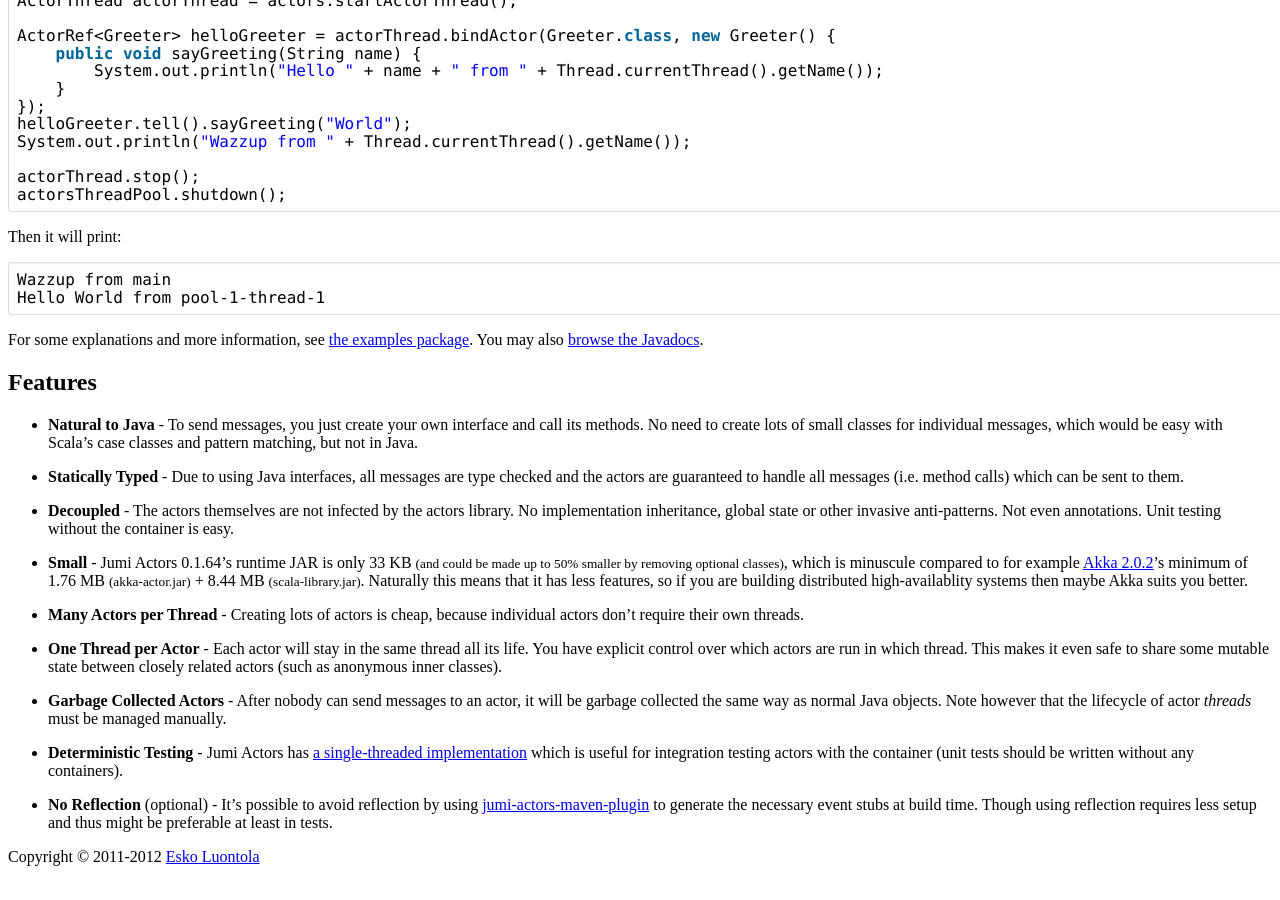
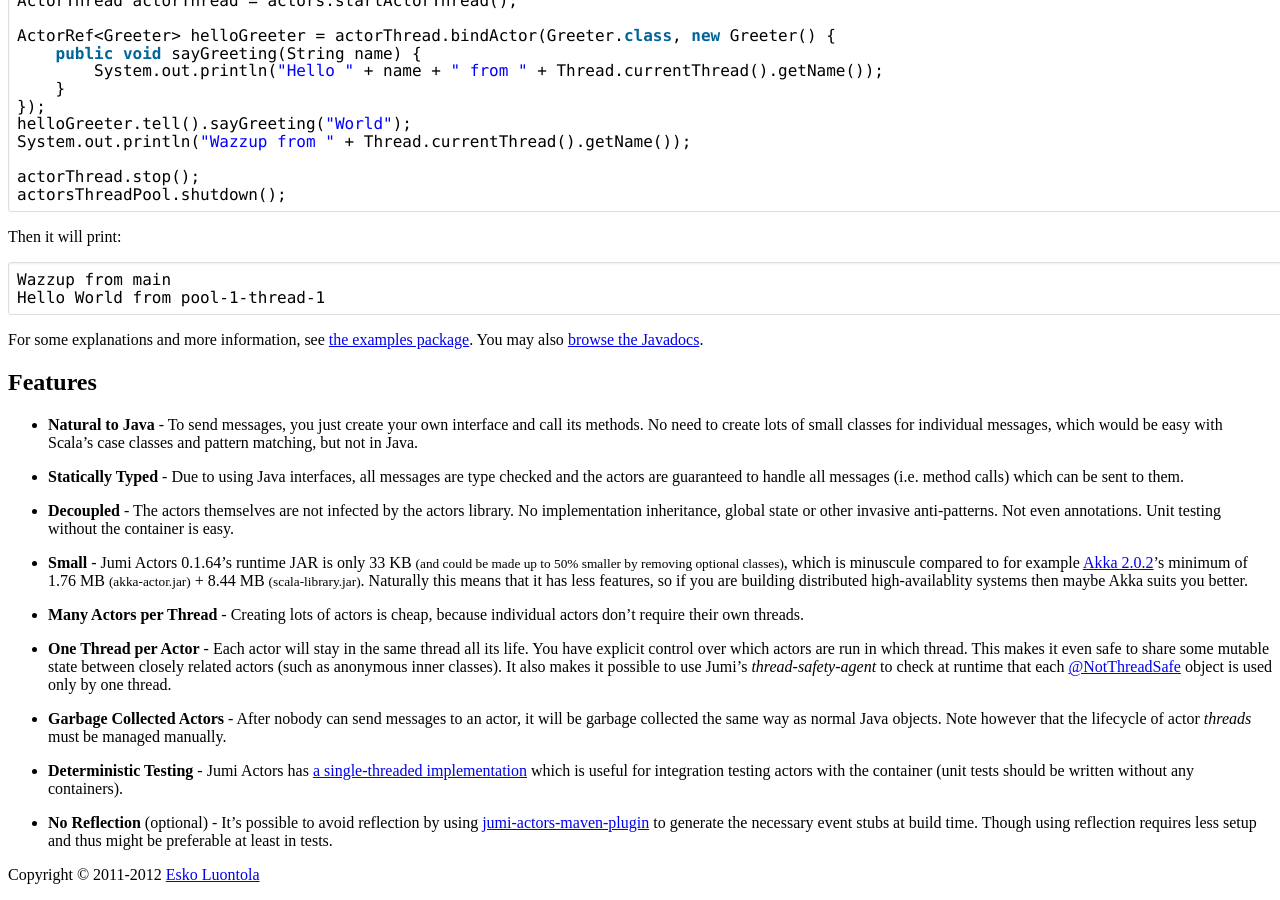
Before and after one commit to luontola/jumi, a Jekyll site: the page built from actors.md, in a window 1280 px wide and 900 px high, scrolled down 702 px. Built offline with Jekyll 4.4.1, drawn with Linux system fonts in a browser that asks for light colours.

Commit message:
Actors: mentioned thread-safety-agent

```diff
--- a/actors.md
+++ b/actors.md
@@ -68,7 +68,7 @@ Features
 
 - **Many Actors per Thread** - Creating lots of actors is cheap, because individual actors don't require their own threads.
 
-- **One Thread per Actor** - Each actor will stay in the same thread all its life. You have explicit control over which actors are run in which thread. This makes it even safe to share some mutable state between closely related actors (such as anonymous inner classes).
+- **One Thread per Actor** - Each actor will stay in the same thread all its life. You have explicit control over which actors are run in which thread. This makes it even safe to share some mutable state between closely related actors (such as anonymous inner classes). It also makes it possible to use Jumi's *thread-safety-agent* to check at runtime that each [@NotThreadSafe](http://code.google.com/p/jsr-305/source/browse/trunk/ri/src/main/java/javax/annotation/concurrent/NotThreadSafe.java) object is used only by one thread.
 
 - **Garbage Collected Actors** - After nobody can send messages to an actor, it will be garbage collected the same way as normal Java objects. Note however that the lifecycle of actor *threads* must be managed manually.
 
```
